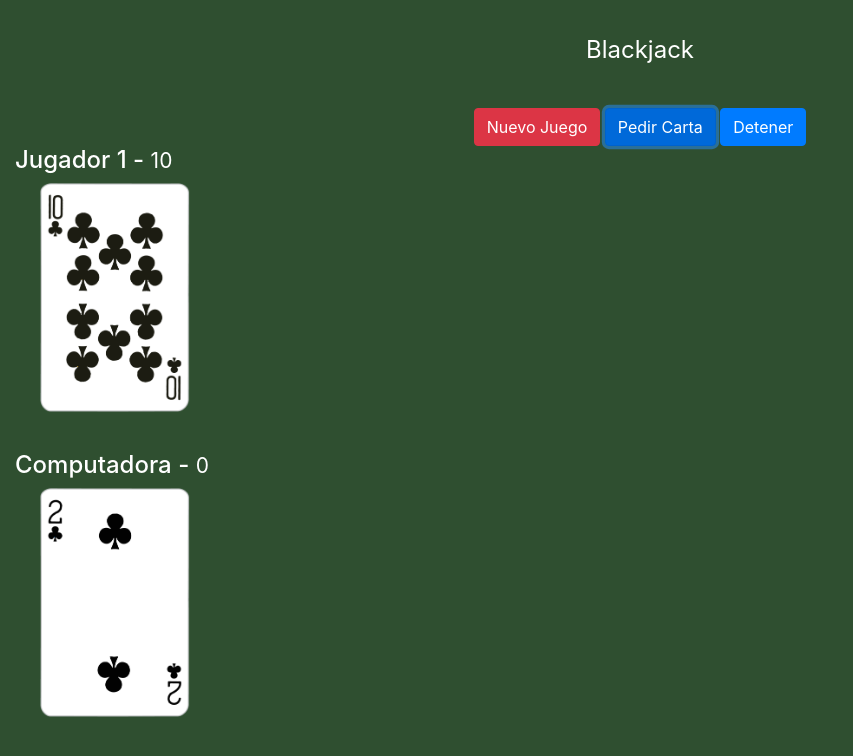
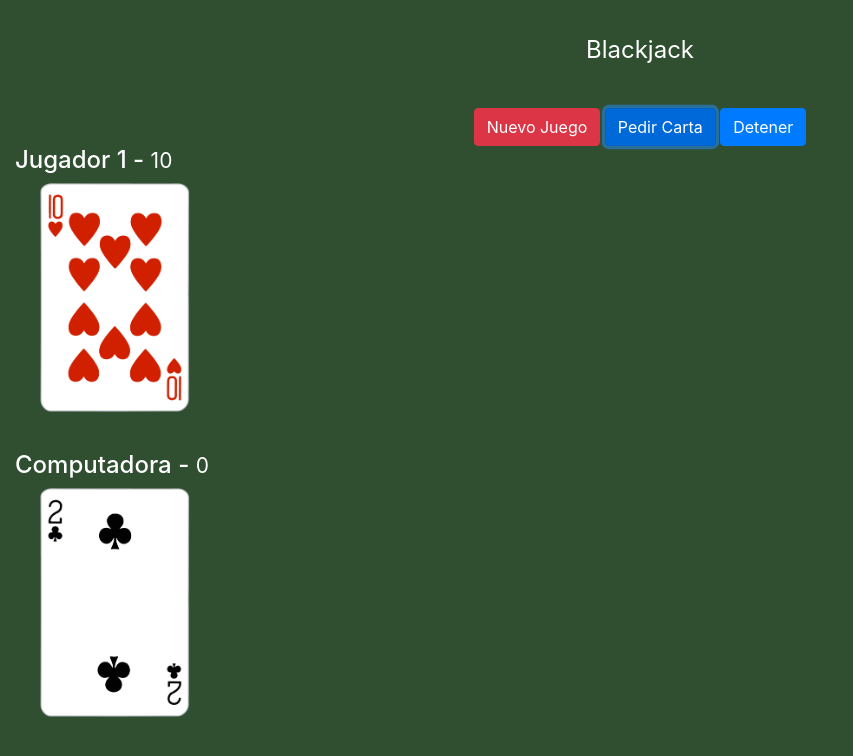
Before and after one commit to mabhyHs/BlackJack, a plain HTML site: page index.html in a window 1280 px wide. Both pictures are taken after a click on the button "Pedir Carta". Shown: the whole page, without its empty margins (0-853 px from the left). Drawn offline with nearby package versions, Linux system fonts and the light colour scheme.

Commit message:
Feature(show points Html and show card html)

```diff
--- a/assets/js/game.js
+++ b/assets/js/game.js
@@ -8,6 +8,7 @@ let computerPoints = 0;
 //HTML
 const btnAskCard = document.querySelector("#btnAskCard");
 const showPointsSmalls = document.querySelectorAll("small");
+const divPlayerCards = document.querySelector("#player-cards");
 
 // crear nueva baraja
 const createDeck = () => {
@@ -50,6 +51,14 @@ const valor = cardValue(askCard());
 //Necesito poder "Escuchar" cuando se presiona un botón
 btnAskCard.addEventListener("click", () => {
   const card = askCard();
+
+  //MOSTRAR PUNTOS HTML
   playerPoints = playerPoints + cardValue(card); //modifico los puntos del jugador a medida que va pidiendo más cartas
   showPointsSmalls[0].innerText = playerPoints; //muestro los puntos en el html
+
+  //MOSTRAR LA IMG HTML
+  const cardImg = document.createElement("img");
+  cardImg.src = `./assets/cards/${card}.png `; //muestro la carta en el html
+  cardImg.classList.add("cards"); // le agrego la clase dinámicamente
+  divPlayerCards.append(cardImg); //muestro la img dentro del div
 });
--- a/index.html
+++ b/index.html
@@ -31,7 +31,7 @@
         <h4>Jugador 1 - <small>0</small></h4>
 
         <div id="player-cards">
-          <img class="cards img-fluid" src="./assets/cards/10C.png" alt="" />
+          <!-- <img class="cards img-fluid" src="./assets/cards/10C.png" alt="" /> -->
         </div>
       </div>
     </div>
```
